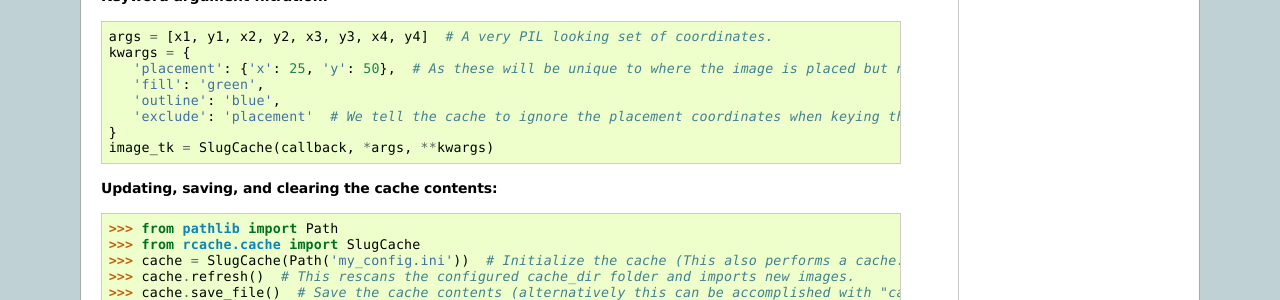
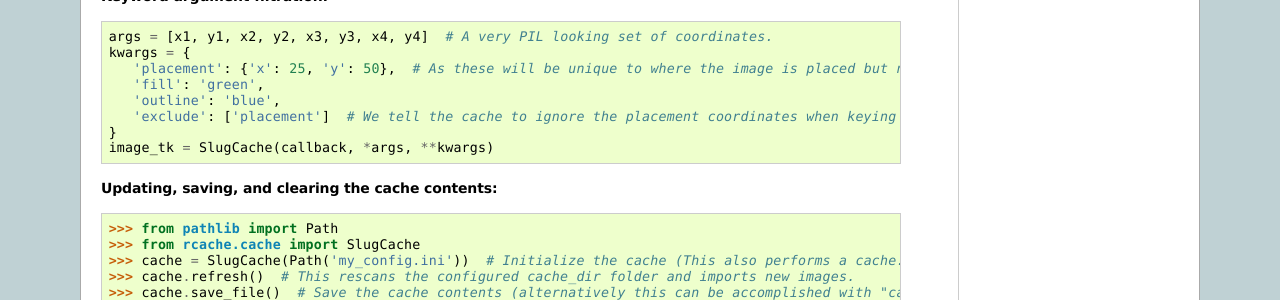
Before and after one commit to manbehindthemadness/arcache, a Sphinx documentation site: the page built from docs/index.rst, in a window 1280 px wide and 900 px high, scrolled down 1512 px. Shown: the part 151-451 px from the top of the window. Built offline with Sphinx 7.4.7, drawn with Linux system fonts in a browser that asks for light colours.

Commit message:
Fixed incorrect syntax.

```diff
--- a/docs/index.rst
+++ b/docs/index.rst
@@ -96,7 +96,7 @@ Examples
       'placement': {'x': 25, 'y': 50},  # As these will be unique to where the image is placed but not to the image itself...
       'fill': 'green',
       'outline': 'blue',
-      'exclude': 'placement'  # We tell the cache to ignore the placement coordinates when keying the image.
+      'exclude': ['placement']  # We tell the cache to ignore the placement coordinates when keying the image.
    }
    image_tk = SlugCache(callback, *args, **kwargs)
 
```
Also changed, not shown: README.md (+1 -1 lines).
